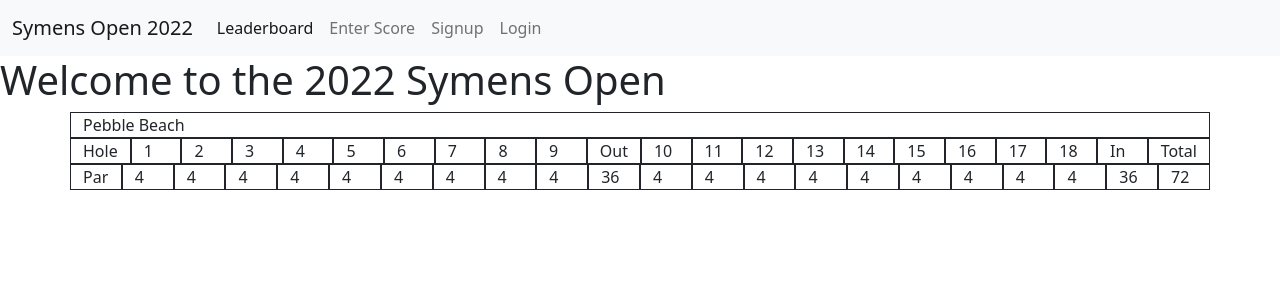
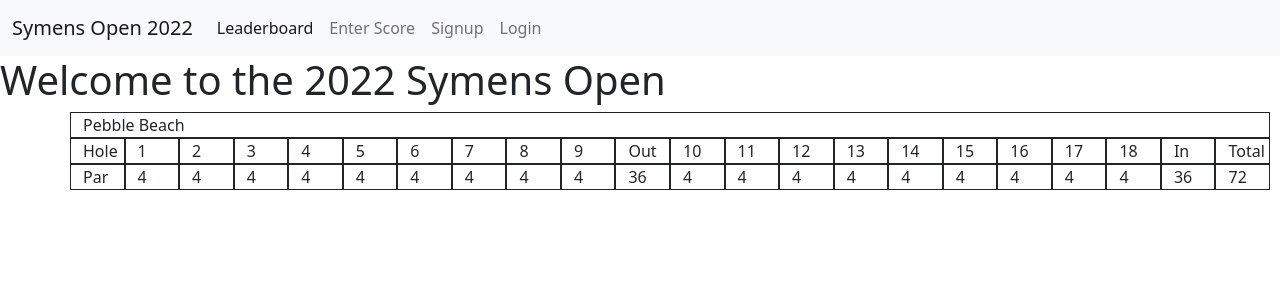
Before and after one commit to SymensJeffrey/golf_tournament_vue, a Vue app: page / in a window 1280 px wide. Shown: the top 300 px of the page. Built offline with nearby package versions, Linux system fonts and the light colour scheme; the HTML template or start-up script is replaced by a standard one.

Commit message:
make scorecard not resize on window resize

```diff
--- a/src/views/Home.vue
+++ b/src/views/Home.vue
@@ -151,8 +151,14 @@
 
 <style>
 .col{
+  min-width: 30px;
   border-style: solid;
   border-width: 1px;
+}
+.row{
+  min-width: 1200px;
+  resize: none;
+  overflow: scroll;
 }
 </style>
 
```
